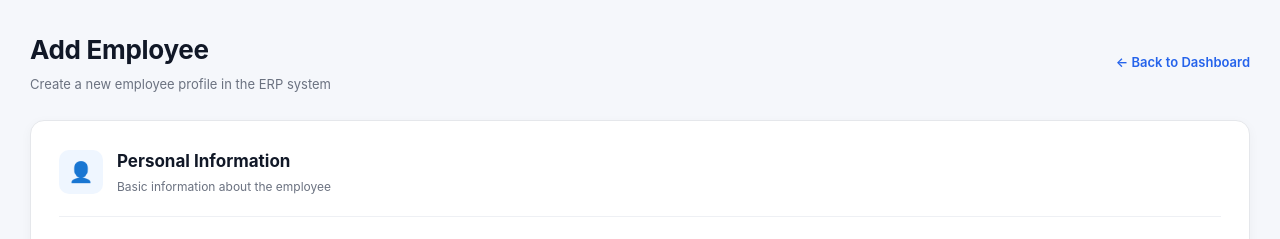
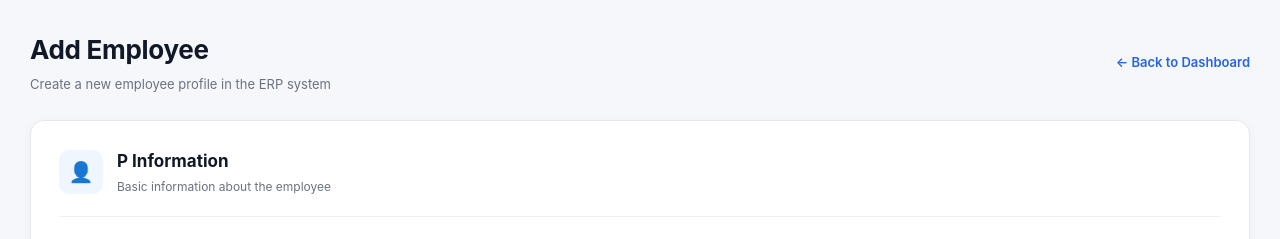
Before and after one commit to millitrtlvictoria/ERP-System, a React app in the folder frontend/: page /add-employee in a window 1280 px wide. Shown: the top 239 px of the page. Built offline with nearby package versions, Linux system fonts and the light colour scheme; the HTML template or start-up script is replaced by a standard one.

Commit message:
updated employee page

```diff
--- a/frontend/src/pages/AddEmployee.jsx
+++ b/frontend/src/pages/AddEmployee.jsx
@@ -206,7 +206,7 @@ function AddEmployee() {
             <div className="heading-icon">👤</div>
 
             <div>
-              <h2>Personal Information</h2>
+              <h2>P Information</h2>
               <p>Basic information about the employee</p>
             </div>
           </div>
```
